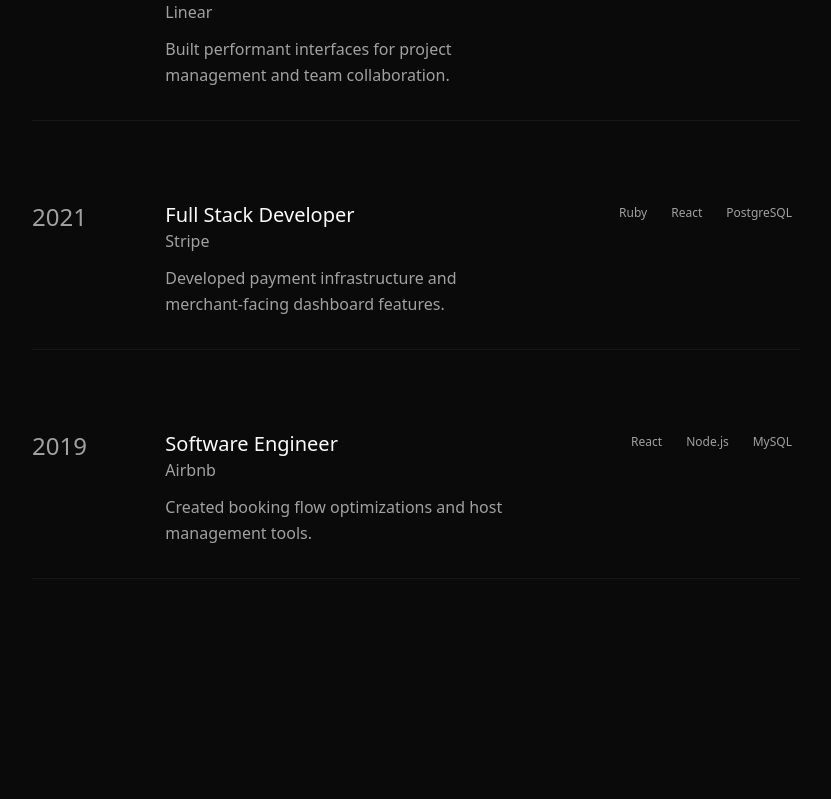
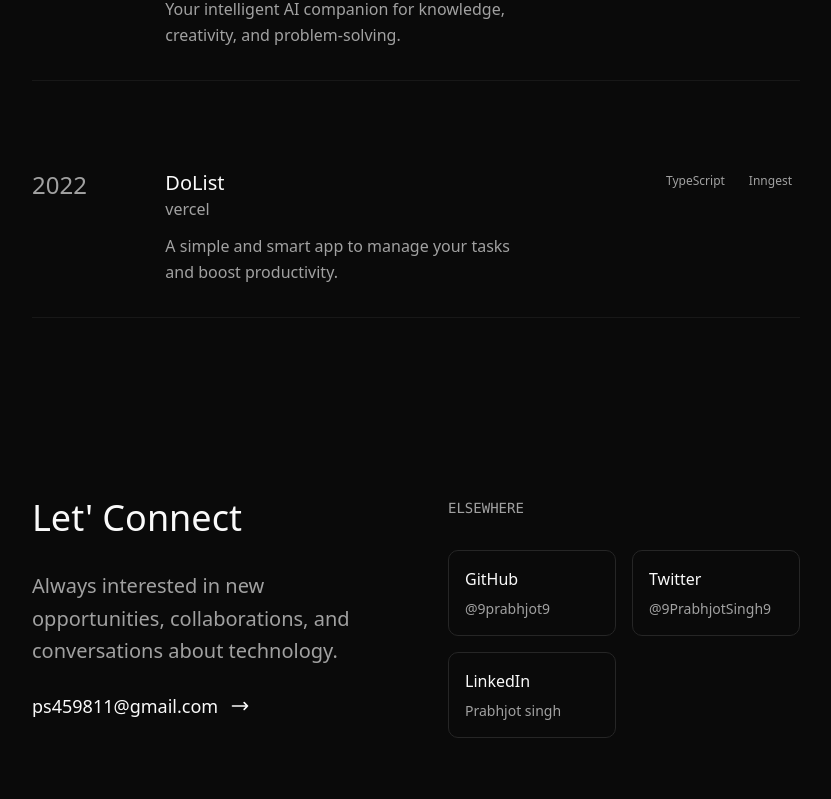
Before and after one commit to 9prabhjot9/Portfolio, a Next.js app: page / in a window 1280 px wide. Shown: the part 1321-2120 px from the top of the page, without its empty margins (224-1055 px from the left). Built offline with nearby package versions, Linux system fonts and the light colour scheme.

Commit message:
updated design

```diff
--- a/app/page.tsx
+++ b/app/page.tsx
@@ -40,7 +40,7 @@
     <div className="min-h-screen bg-background text-foreground relative">
       <nav className="fixed left-8 top-1/2 -translate-y-1/2 z-10 hidden lg:block">
         <div className="flex flex-col gap-4">
-          {["intro", "work", "thoughts", "connect"].map((section) => (
+          {["intro", "work", "connect"].map((section) => (
             <button
               key={section}
               onClick={() => document.getElementById(section)?.scrollIntoView({ behavior: "smooth" })}
@@ -115,46 +115,44 @@
           </div>
         </header>
 
-        <section id="work" ref={(el) => {sectionsRef.current[1] = el}} className="min-h-screen py-32 opacity-0">
+        <section id="work" ref={(el) => {sectionsRef.current[1] = el}} className="min-h-screen py-20 opacity-0">
           <div className="space-y-16">
             <div className="flex items-end justify-between">
-              <h2 className="text-4xl font-light">Selected Work</h2>
-              <div className="text-sm text-muted-foreground font-mono">2019 — 2025</div>
+              <h2 className="text-4xl font-light">Selected Project</h2>
             </div>
 
-            <div className="space-y-12">
+            <div className="space-y-14">
               {[
                 {
                   year: "2023",
-                  role: "Senior Frontend Engineer",
+                  role: "BlogHub",
                   company: "Vercel",
-                  description: "Leading frontend architecture for developer tools and AI-powered features.",
-                  tech: ["React", "TypeScript", "Next.js"],
+                  description: "A personal blogging platform to share ideas, tutorials, and tech insights.",
+                  tech: ["React", "TypeScript", "Hono", "Nodejs"],
+                  url: "https://bloghub.prabhjot9.tech/landing"
                 },
                 {
                   year: "2022",
-                  role: "Frontend Engineer",
-                  company: "Linear",
-                  description: "Built performant interfaces for project management and team collaboration.",
-                  tech: ["React", "GraphQL", "Framer Motion"],
+                  role: "FringAI",
+                  company: "Currently Building",
+                  description: "Your intelligent AI companion for knowledge, creativity, and problem-solving.",
+                  tech: ["Next.js", "JavaScript", "Inngest"],
                 },
                 {
-                  year: "2021",
-                  role: "Full Stack Developer",
-                  company: "Stripe",
-                  description: "Developed payment infrastructure and merchant-facing dashboard features.",
-                  tech: ["Ruby", "React", "PostgreSQL"],
+                  year: "2022",
+                  role: "DoList",
+                  company: "vercel",
+                  description: "A simple and smart app to manage your tasks and boost productivity.",
+                  tech: ["TypeScript", "Inngest"],
+                  url: "https://do-list-delta.vercel.app"
                 },
-                {
-                  year: "2019",
-                  role: "Software Engineer",
-                  company: "Airbnb",
-                  description: "Created booking flow optimizations and host management tools.",
-                  tech: ["React", "Node.js", "MySQL"],
-                },
+
               ].map((job, index) => (
-                <div
+
+                <a
                   key={index}
+                  href={job.url}
+                  target="_blank"
                   className="group grid lg:grid-cols-12 gap-8 py-8 border-b border-border/50 hover:border-border transition-colors duration-500"
                 >
                   <div className="lg:col-span-2">
@@ -175,13 +173,14 @@
                     {job.tech.map((tech) => (
                       <span
                         key={tech}
+
                         className="px-2 py-1 text-xs text-muted-foreground rounded group-hover:border-muted-foreground/50 transition-colors duration-500"
                       >
                         {tech}
                       </span>
                     ))}
                   </div>
-                </div>
+                </a>
               ))}
             </div>
           </div>
@@ -189,14 +188,14 @@
 
 
 
-        <section id="connect" ref={(el) => {sectionsRef.current[3] = el}} className="py-32 opacity-0">
+        <section id="connect" ref={(el) => {sectionsRef.current[3] = el}} className="py-25 opacity-0">
           <div className="grid lg:grid-cols-2 gap-16">
             <div className="space-y-8">
               <h2 className="text-4xl font-light">Let&apos; Connect</h2>
 
               <div className="space-y-6">
                 <p className="text-xl text-muted-foreground leading-relaxed">
-                  Always interested in new opportunities, collaborations, and conversations about technology and design.
+                  Always interested in new opportunities, collaborations, and conversations about technology.
                 </p>
 
                 <div className="space-y-4">
@@ -204,7 +203,7 @@
                     href="mailto:jordan@example.com"
                     className="group flex items-center gap-3 text-foreground hover:text-muted-foreground transition-colors duration-300"
                   >
-                    <span className="text-lg">jordan@example.com</span>
+                    <span className="text-lg">ps459811@gmail.com</span>
                     <svg
                       className="w-5 h-5 transform group-hover:translate-x-1 transition-transform duration-300"
                       fill="none"
@@ -223,14 +222,15 @@
 
               <div className="grid grid-cols-2 gap-4">
                 {[
-                  { name: "GitHub", handle: "@jordanchen", url: "#" },
-                  { name: "Twitter", handle: "@jordanchen", url: "#" },
-                  { name: "LinkedIn", handle: "jordan-chen", url: "#" },
-                  { name: "Dribbble", handle: "jordanchen", url: "#" },
+                  { name: "GitHub", handle: "@9prabhjot9", url: "https://github.com/9prabhjot9" },
+                  { name: "Twitter", handle: "@9PrabhjotSingh9", url: "https://x.com/9PrabhjotSingh9" },
+                  { name: "LinkedIn", handle: "Prabhjot singh", url: "https://www.linkedin.com/in/prabhjot-singh-0475ba278/" },
+
                 ].map((social) => (
-                  <Link
+                  <a
                     key={social.name}
                     href={social.url}
+                    target="_blank"
                     className="group p-4 border border-border rounded-lg hover:border-muted-foreground/50 transition-all duration-300 hover:shadow-sm"
                   >
                     <div className="space-y-2">
@@ -239,7 +239,7 @@
                       </div>
                       <div className="text-sm text-muted-foreground">{social.handle}</div>
                     </div>
-                  </Link>
+                  </a>
                 ))}
               </div>
             </div>
@@ -249,7 +249,7 @@
         <footer className="py-16 border-t border-border">
           <div className="flex flex-col lg:flex-row justify-between items-start lg:items-center gap-8">
             <div className="space-y-2">
-              <div className="text-sm text-muted-foreground">© 2025 Jordan Chen. All rights reserved.</div>
+              <div className="text-sm text-muted-foreground">© 2025 Prabhjot Singh</div>
               <div className="text-xs text-muted-foreground">Built with Next.js and deployed on Vercel</div>
             </div>
 
```
